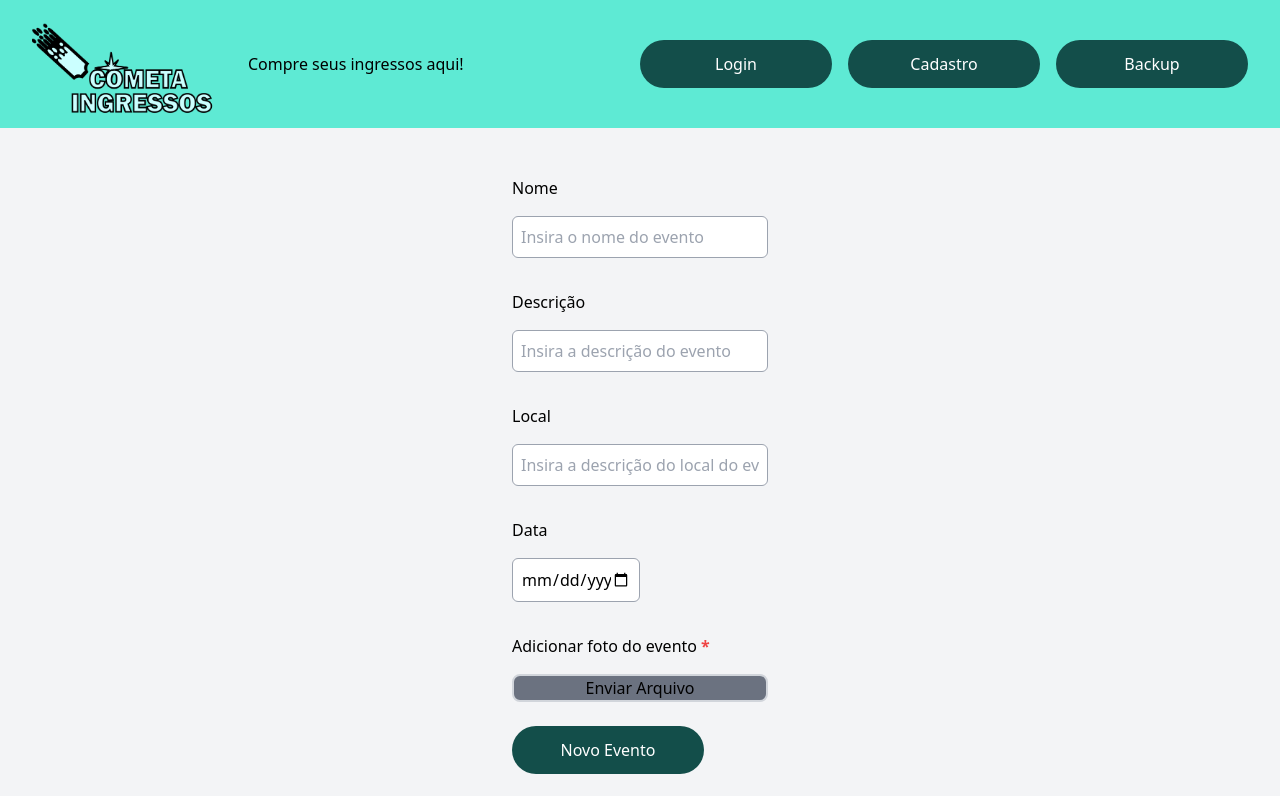
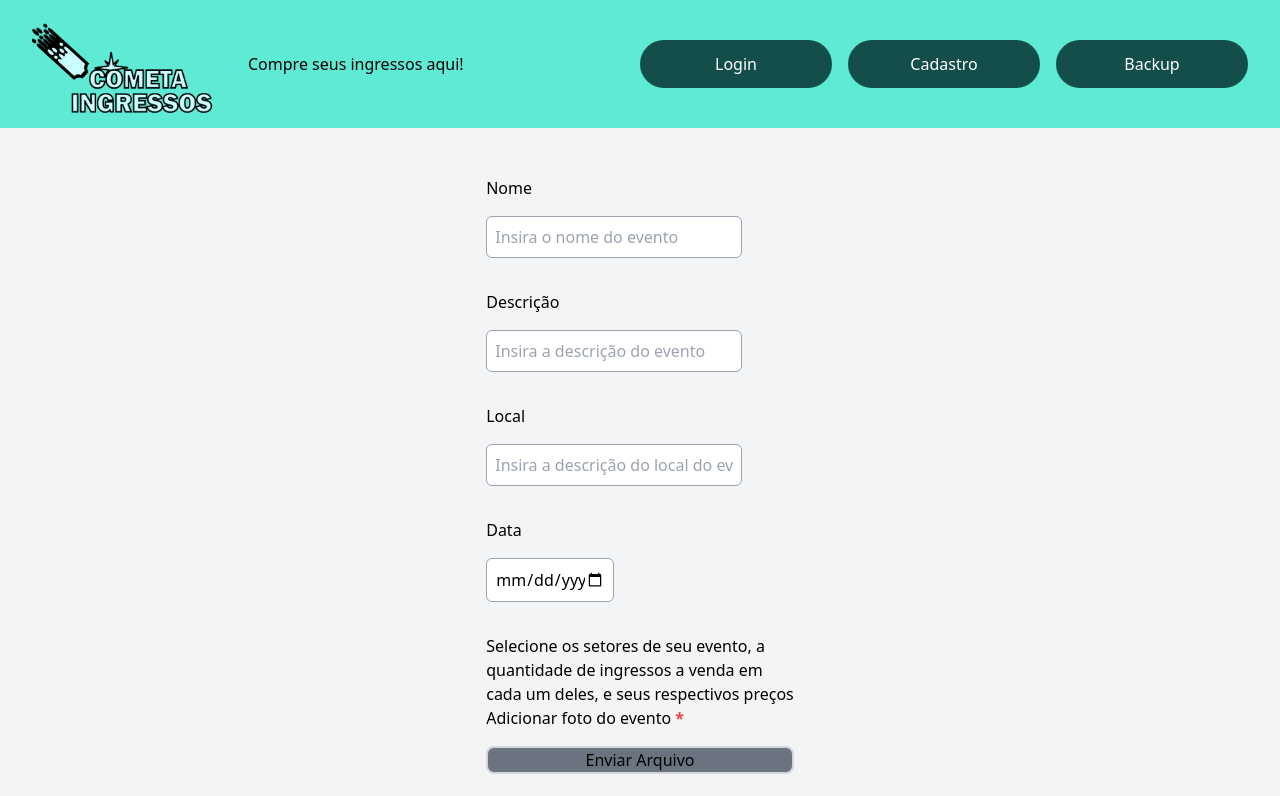
Before and after one commit to Yamazaki-Khaio/Cometa-Ingresso, a Next.js app in the folder ingressoscometa/: page /cadastro_evento in a window 1280 px wide. Shown: the top 796 px of the page. Built offline with nearby package versions, Linux system fonts and the light colour scheme.

Commit message:
Testando se commit ta funcionando no codespaces

```diff
--- a/ingressoscometa/src/components/CadastroEvento/Cadastro_Evento.tsx
+++ b/ingressoscometa/src/components/CadastroEvento/Cadastro_Evento.tsx
@@ -86,6 +86,9 @@ return(
             <CampoDescricaoEvento value={formData.descricao} onChange={handleInputChange} name="descricao"/>
             <CampoLocalEvento value={formData.localEvento} onChange={handleInputChange} name="localEvento"/>
             <CampoDataEvento value={formData.dataEvento} onChange={handleInputChange} name="dataEvento"/>
+            <h2>Selecione os setores de seu evento, a</h2>
+            <h2>quantidade de ingressos a venda em</h2>
+            <h2>cada um deles, e seus respectivos preços</h2>
             <CampoEnvioImagem  onChange={handleFileChange} name="imagem"/>
             <BotaoSubmitEvento/>
             </form>
```
